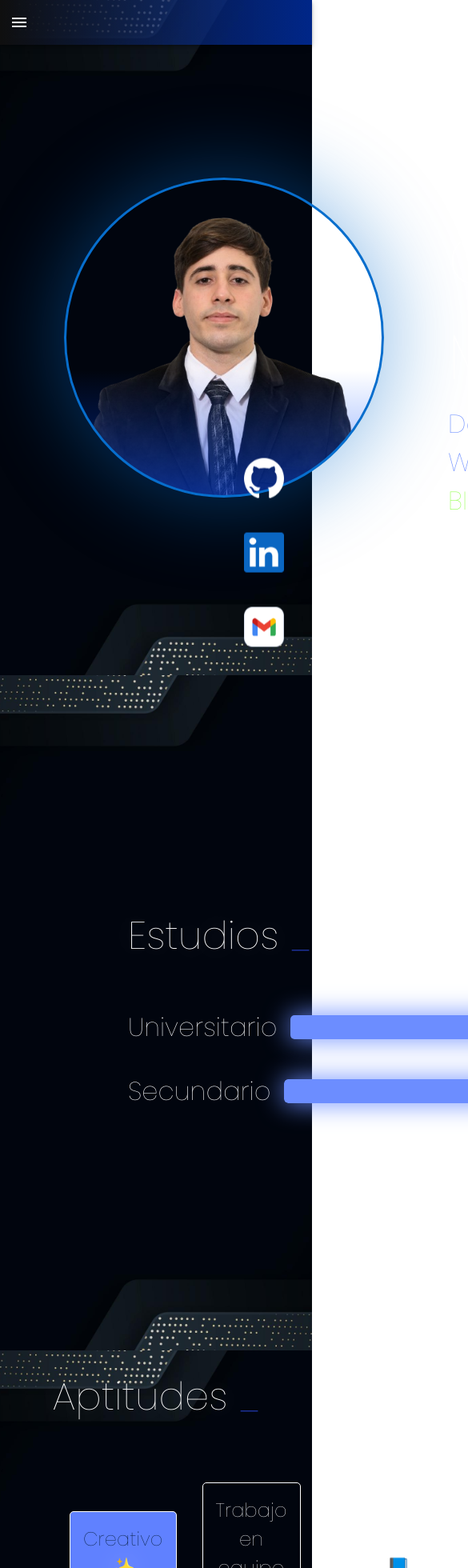
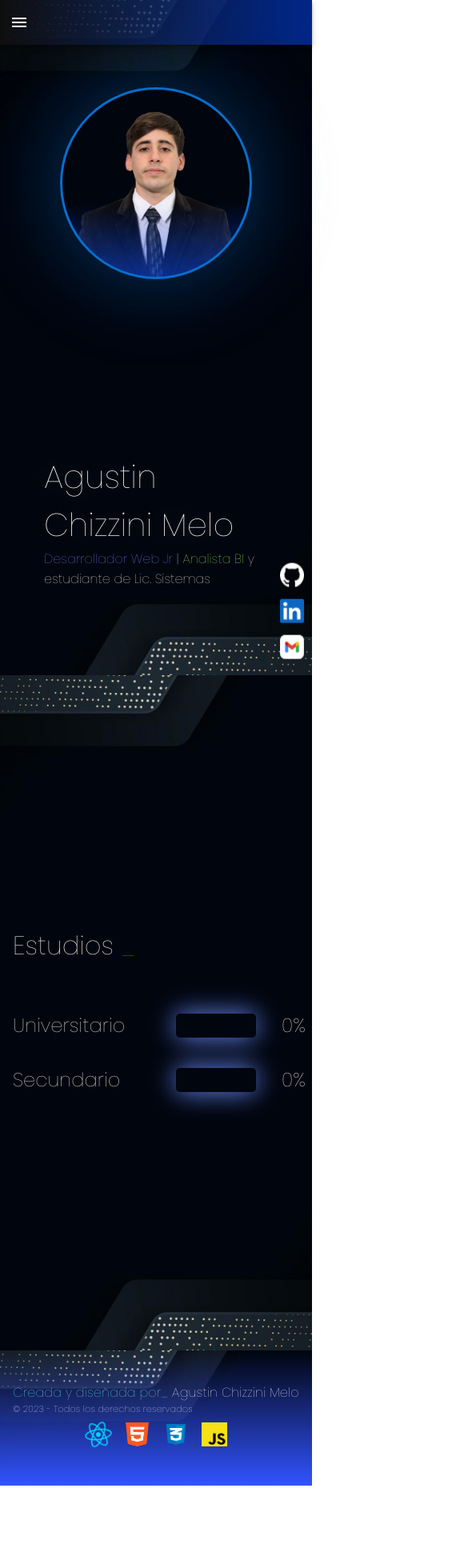
Before and after one commit to chizzi01/Cv-React, a React (Vite) app in the folder projects/myCv-React/: page / in a window 390 px wide. Shown: the top 1960 px of the page at 80% size, 585 px wide, since content can reach past the window. After the commit the page ends 1857 px from the top, so only its background shows below. Built offline with nearby package versions, Linux system fonts and the light colour scheme.

Commit message:
first mobile

```diff
--- a/projects/myCv-React/src/App.css
+++ b/projects/myCv-React/src/App.css
@@ -74,7 +74,7 @@
 
 #avatar-section {
   display: flex;
-  flex-direction: row;
+  flex-flow: row wrap;
   align-items: center;
   justify-content: left;
   height: 100vh;
@@ -764,9 +764,113 @@
 }
 
 
-@media (max-width: 768px) {
+
+
+/* Estilos para pantallas de tamaño mediano (por ejemplo, tablets) */
+@media (max-width: 1024px) {
   .social-links {
-    bottom: 20px;
-    right: 20px;
+    bottom: 40px;
+    right: 40px;
   }
 }
+
+/* Estilos para pantallas de tamaño pequeño (por ejemplo, teléfonos móviles) */
+@media (max-width: 768px) {
+
+.social-links {
+  bottom: 10px;
+  right: 10px;
+}
+
+.items-align img{
+  width: 30px;
+  height: 30px;
+  margin: 0%;
+}
+
+#avatar-section {
+  display: flex;
+  flex-flow: row wrap;
+  align-items: center;
+  justify-content: space-around;
+  height: 100vh;
+}
+
+.avatar-cover{
+  display: flex;
+  justify-content: center;
+  align-items: center;
+  width: 15rem;
+  height: 15rem;
+  left: 0rem;
+}
+
+.info-align {
+  width: 80%;
+}
+
+#avatar-section h1 {
+  font-size: 2.5em;
+  left: 1rem;
+}
+
+#avatar-section h3 {
+  font-size: 1rem;
+  left: 1rem;
+}
+
+.footer-container {
+  display: flex;
+  flex-direction: column;
+  align-items: center;
+  justify-content: center;
+  width: 100%;
+}
+
+.footer-container h2 {
+  font-size: 1rem;
+}
+
+.footer-container p {
+  font-size: 0.7rem;
+}
+
+.tecnologiesFooter-container img {
+  width: 30px;
+  height: 30px;
+  margin: 0.5rem;
+}
+
+
+#estudios-section h1 {
+  font-size: 2rem;
+  margin-left: 1rem;
+}
+
+.barContainer-align {
+  display: flex;
+  flex-direction: column;
+  margin-left: 0rem;
+
+}
+
+.bar-align {
+  margin-left: 1rem;
+}
+
+.bar-align p {
+  font-size: 1.5rem;
+  margin-right: 0.5rem;
+
+}
+
+.progressBar{
+  width: 100px;
+
+
+}
+
+
+
+
+}
--- a/projects/myCv-React/src/App.jsx
+++ b/projects/myCv-React/src/App.jsx
@@ -12,7 +12,6 @@ import { ProyectCard } from './components/Project'
 import { Textfield } from './components/Textfield'
 import { createTheme, ThemeProvider } from '@mui/material/styles'
 import { Footer } from './components/Footer'
-import { ControlledSwitches } from './components/Switch'
 import SendIcon from '@mui/icons-material/Send'
 import Danone from './assets/danone.png'
 import Ejercito from './assets/ejercito.png'
@@ -71,6 +70,9 @@ export function App() {
   const finalValueMount1 = 79;
   const finalValueMount2 = 100;
 
+  const isMobile = window.matchMedia("(max-width: 768px)").matches;
+
+  if (!isMobile) {
     useEffect(() => {
       const handleScroll = () => {
         if (studiesSectionRef.current) {
@@ -102,6 +104,9 @@ export function App() {
         };
       }
     }, [scrollPosition]);
+  }
+
+
 
   useEffect(() => {
     const observer = new IntersectionObserver(
@@ -128,6 +133,7 @@ export function App() {
 
   const marginLeft = scrollPosition === studiesSectionRef.current?.offsetTop ? '20rem' : '0';
 
+
   return (
     <div className='App'>
       <style>
@@ -150,7 +156,7 @@ export function App() {
           <CustomizedProgressBars title="Secundario" valueMount={animatedValueMount2} />
         </div>
       </section>
-      <section id='aptitudes-section'>
+      {/*<section id='aptitudes-section'>
         <h1>Aptitudes <span className='dark-blue'>_</span></h1>
         <div ref={aptitudesRef}></div>
         <Aptitudes isVisible={isVisible} />
@@ -204,7 +210,7 @@ export function App() {
             </div>
           </div>
         </div>
-      </section>
+      </section> */}
       <Footer tecnologias={[ReactLog, Html, Css, Javascript]} />
 
       <SocialLinks />
--- a/projects/myCv-React/src/components/Switch.jsx
+++ b/projects/myCv-React/src/components/Switch.jsx
@@ -27,8 +27,8 @@ export function ControlledSwitches() {
                             '&.Mui-checked': {
                                 color: '#fff',
                                 '& + .MuiSwitch-track': {
-
                                     backgroundColor: '#FFF', // Cambia el color aquí
+                                    color: '#FFF', // Cambia el color aquí
                                     borderColor: '#FFF', // Cambia el color aquí
                                 },
                             },
@@ -37,6 +37,7 @@ export function ControlledSwitches() {
                         },
                         '& .MuiSwitch-track': {
                             backgroundColor: '#d9d9d9',
+                            color: '#FFF',
                         },
                     },
                 },
@@ -47,13 +48,13 @@ export function ControlledSwitches() {
     return (
         <ThemeProvider theme={theme}>
             <div className='switch'>
-            <p style={{ textShadow: checked ? 'none' : '0 0 5px #FFF' }}>ESP</p>
+            <p style={{ textShadow: checked ? 'none' : '0 0 5px #FFF' , color:'#FFF'}}>ESP</p>
                 <Switch
                     checked={checked}
                     onChange={handleChange}
                     inputProps={{ 'aria-label': 'controlled' }}
                 />
-                <p style={{ textShadow: checked ? '0 0 5px #FFF' : 'none' }}>ENG</p>
+                <p style={{ textShadow: checked ? '0 0 5px #FFF' : 'none' , color:'#FFF'}}>ENG</p>
             </div>
         </ThemeProvider>
     );
```
Lines whose indentation alone changed are shown as unchanged.
